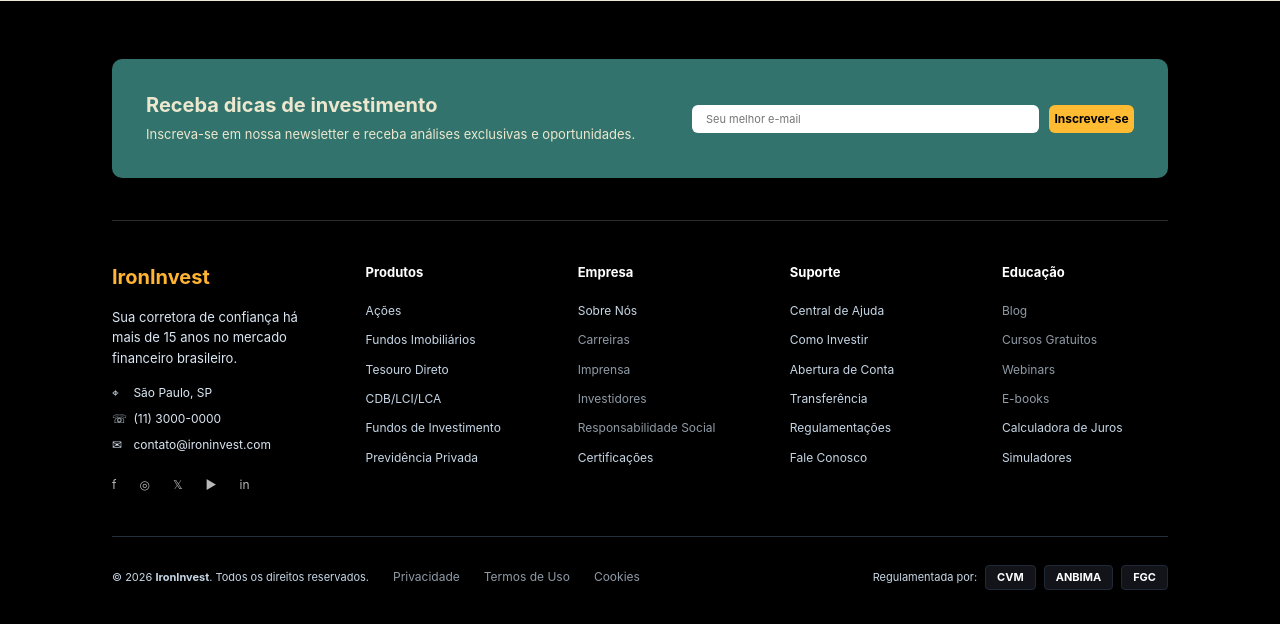
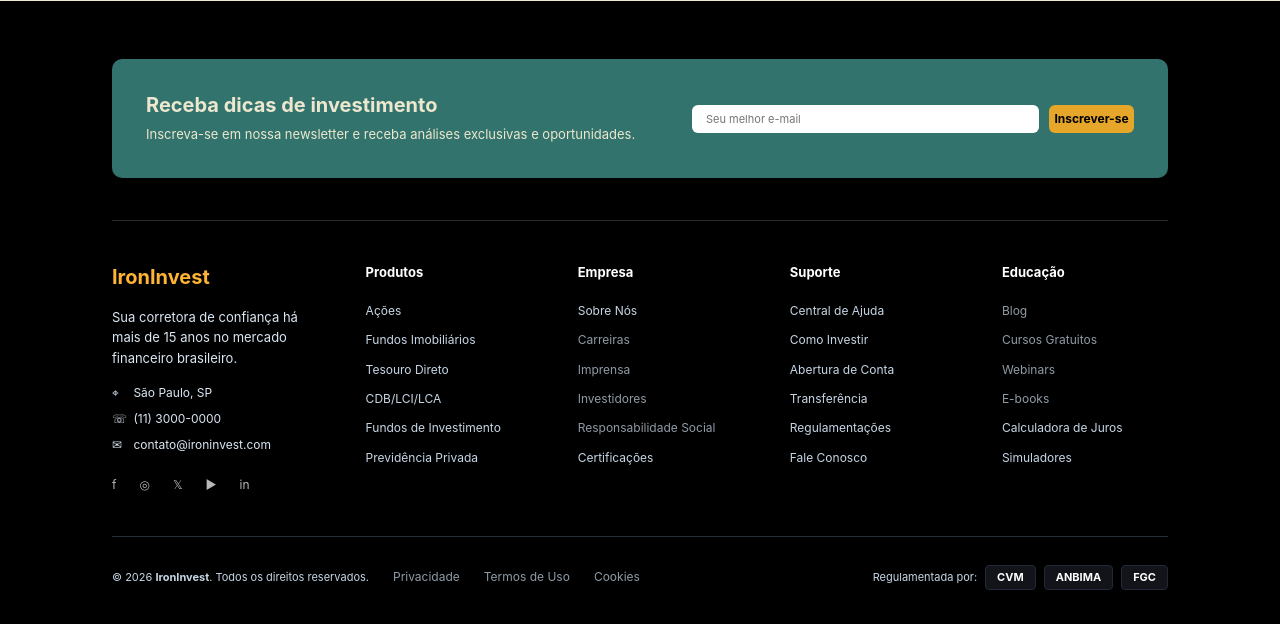
Before and after one commit to AironSimoes/TCC, a PHP site: page /index.html in a window 1280 px wide, with the pointer over the restyled element. Shown: the part 3824-4448 px from the top of the page. Run offline with PHP 8.4, Linux system fonts and the light colour scheme.

Commit message:
Update style.css

```diff
--- a/assets/css/style.css
+++ b/assets/css/style.css
@@ -3435,6 +3435,10 @@ SIMULADOR
     font-weight: 700;
 }
 
+.newsletter-form button:hover {
+    background: #e6a629;
+}
+
 .footer-links {
     border-top: 1px solid #2b2b2b;
     display: grid;
```
